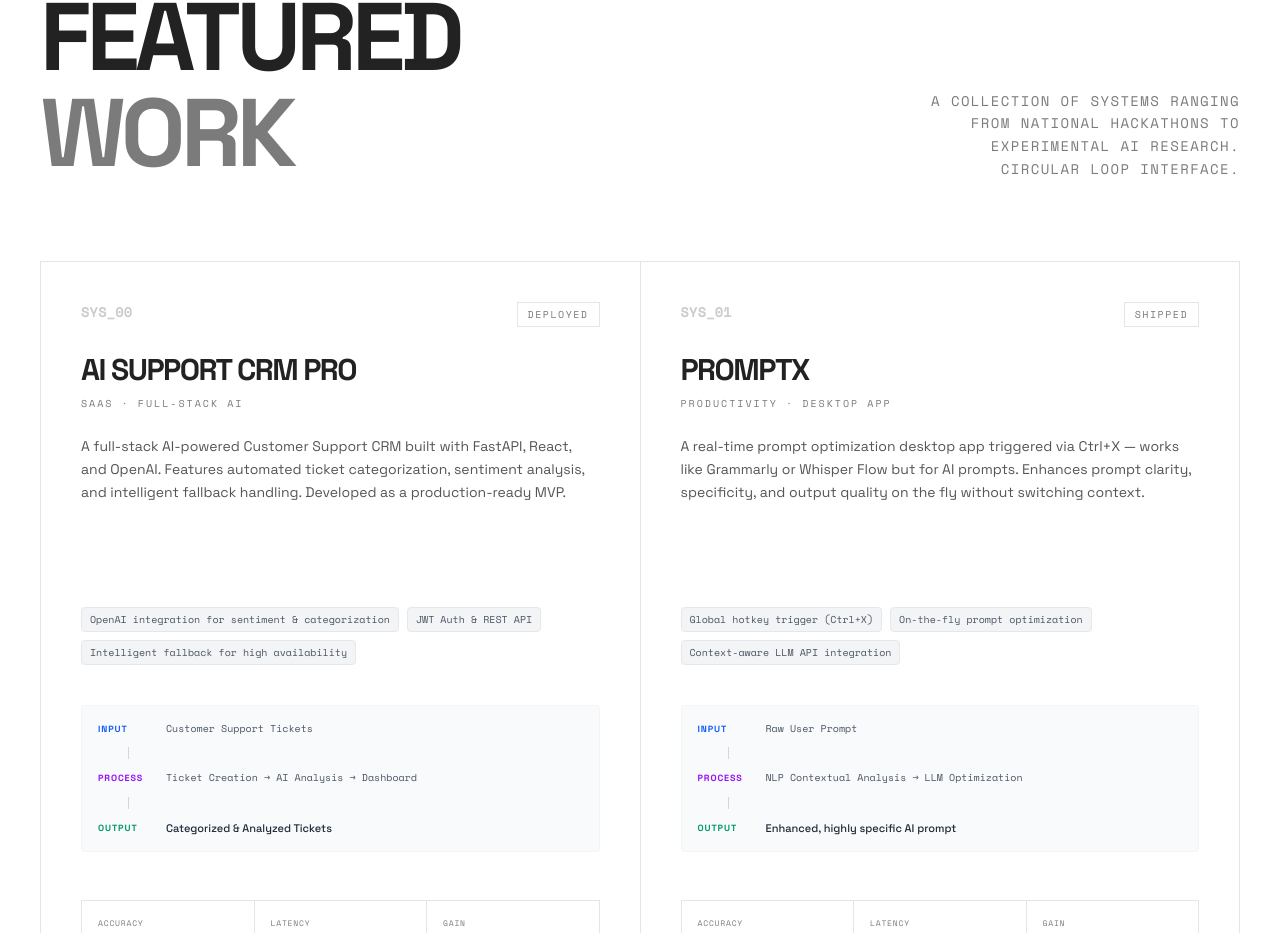
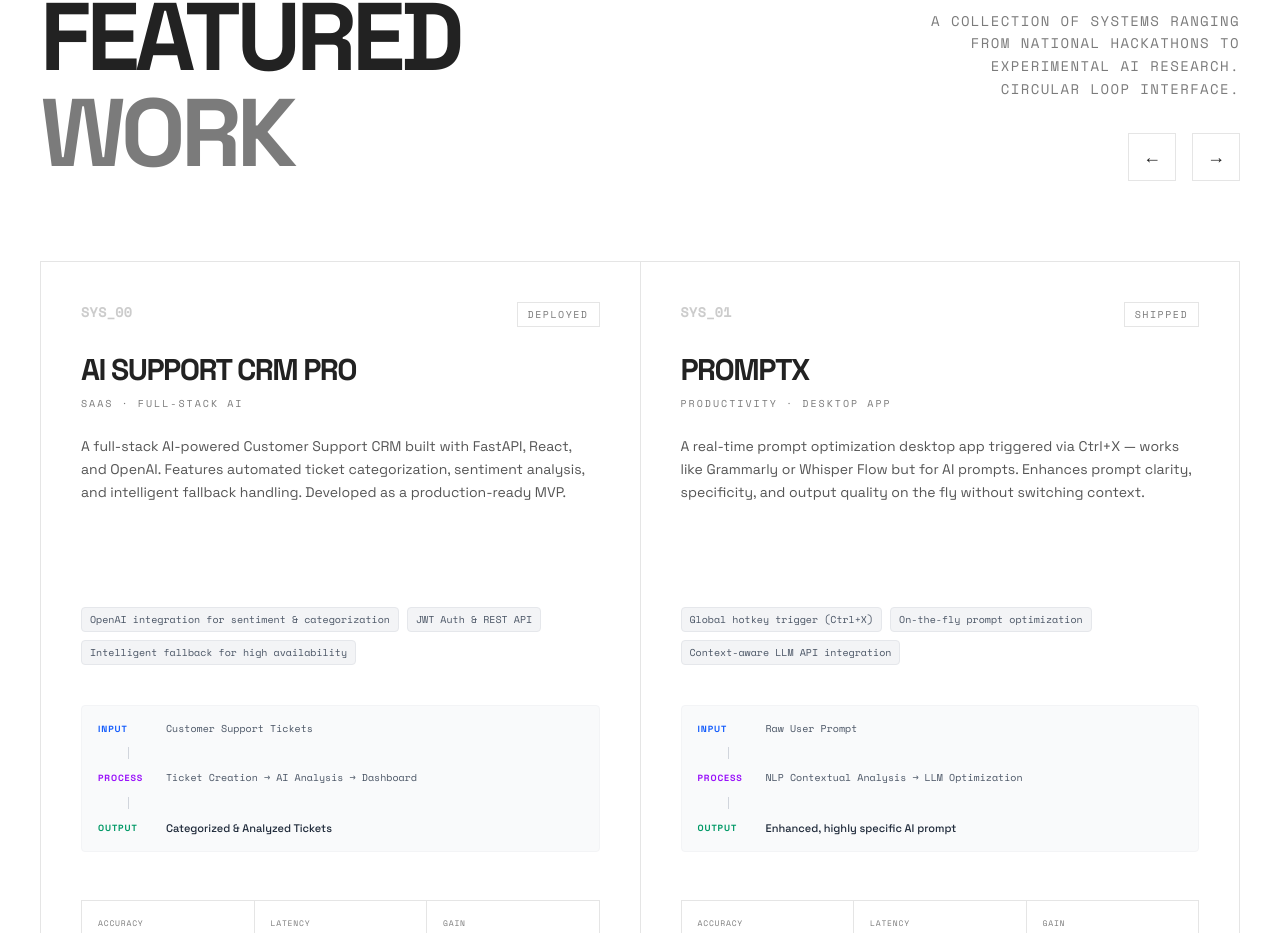
Before and after one commit to Kiransindagi/protfolio, a Next.js app: page / in a window 1280 px wide. Shown: the part 6509-7442 px from the top of the page. Built offline with nearby package versions, Linux system fonts and the light colour scheme.

Commit message:
Update PromptX link and add manual carousel navigation

```diff
--- a/components/projects/ProjectsGrid.tsx
+++ b/components/projects/ProjectsGrid.tsx
@@ -12,6 +12,18 @@
 export default function ProjectsGrid() {
   const [selectedProject, setSelectedProject] = useState<Project | null>(null);
   const scrollRef = useRef<HTMLDivElement>(null);
+
+  const handleScroll = (direction: 'left' | 'right') => {
+    if (scrollRef.current && scrollRef.current.children.length > 0) {
+      const cardWidth = scrollRef.current.children[0].clientWidth;
+      scrollRef.current.style.scrollBehavior = 'smooth';
+      if (direction === 'left') {
+        scrollRef.current.scrollBy({ left: -cardWidth });
+      } else {
+        scrollRef.current.scrollBy({ left: cardWidth });
+      }
+    }
+  };
 
   useEffect(() => {
     const interval = setInterval(() => {
@@ -69,7 +81,39 @@
             >
               A collection of systems ranging from national hackathons to experimental AI research. Circular loop interface.
             </motion.p>
+            <div className="flex gap-4 hidden md:flex">
+              <button
+                onClick={() => handleScroll('left')}
+                className="w-12 h-12 border border-[#E5E5E5] flex items-center justify-center hover:bg-[#222222] hover:text-white transition-colors text-lg"
+                aria-label="Previous project"
+              >
+                ←
+              </button>
+              <button
+                onClick={() => handleScroll('right')}
+                className="w-12 h-12 border border-[#E5E5E5] flex items-center justify-center hover:bg-[#222222] hover:text-white transition-colors text-lg"
+                aria-label="Next project"
+              >
+                →
+              </button>
+            </div>
           </div>
+        </div>
+
+        {/* Mobile controls */}
+        <div className="flex gap-4 mb-8 md:hidden">
+          <button
+            onClick={() => handleScroll('left')}
+            className="flex-1 h-12 border border-[#E5E5E5] flex items-center justify-center hover:bg-[#222222] hover:text-white transition-colors text-lg"
+          >
+            ←
+          </button>
+          <button
+            onClick={() => handleScroll('right')}
+            className="flex-1 h-12 border border-[#E5E5E5] flex items-center justify-center hover:bg-[#222222] hover:text-white transition-colors text-lg"
+          >
+            →
+          </button>
         </div>
 
         {/* Horizontal Carousel with Sharp Borders */}
--- a/data/projects.ts
+++ b/data/projects.ts
@@ -47,7 +47,7 @@
     description: "A real-time prompt optimization desktop app triggered via Ctrl+X — works like Grammarly or Whisper Flow but for AI prompts. Enhances prompt clarity, specificity, and output quality on the fly without switching context.",
     keyComponents: ["Global hotkey trigger (Ctrl+X)", "On-the-fly prompt optimization", "Context-aware LLM API integration"],
     techStack: "Python / PyQt / Electron / LLM API",
-    github: "#",
+    github: "https://github.com/Kiransindagi/prompt_x",
     input: "Raw User Prompt",
     process: "NLP Contextual Analysis → LLM Optimization",
     output: "Enhanced, highly specific AI prompt",
```
